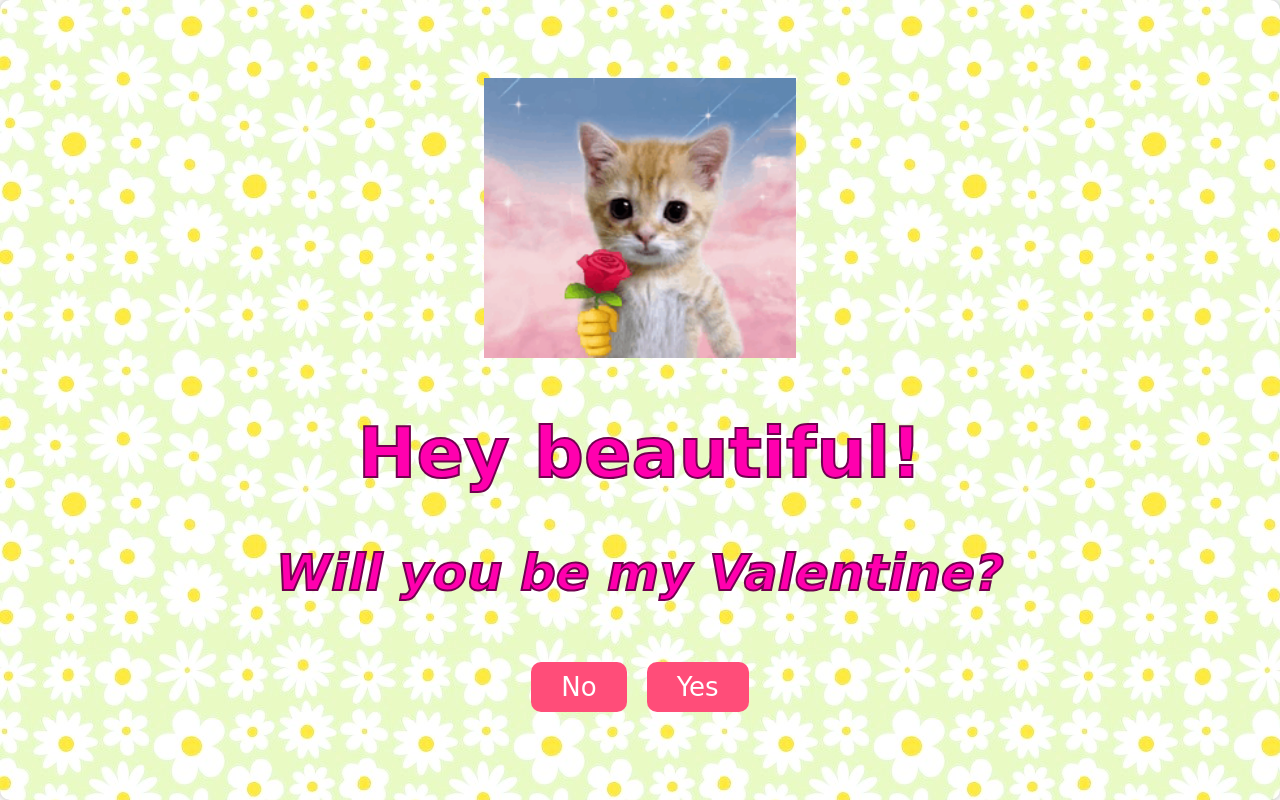
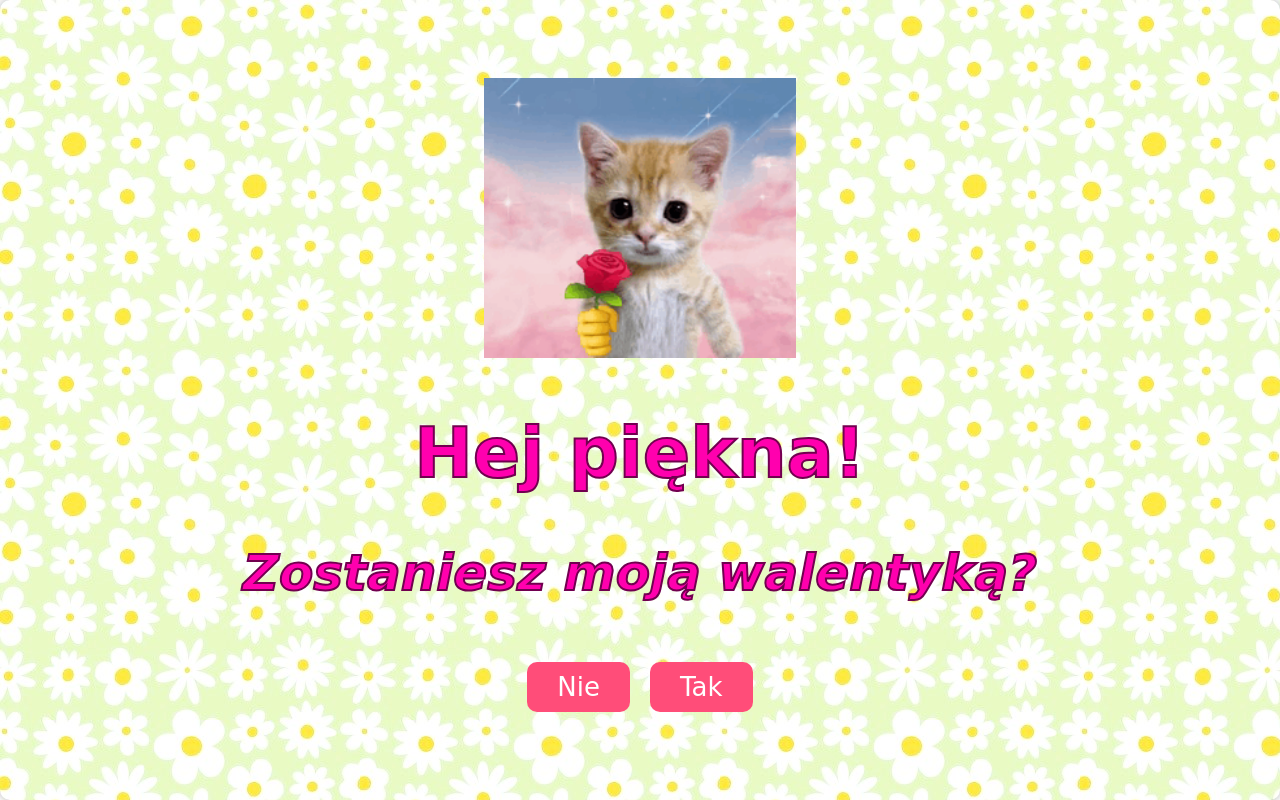
Before and after one commit to xxPesHxx/xxPesHxx.github.io, a plain HTML site: page index.html in a window 1280 px wide. Drawn offline with Linux system fonts and the light colour scheme.

Commit message:
Update index.html

```diff
--- a/index.html
+++ b/index.html
@@ -12,17 +12,17 @@
     <div class="container">
         <div class="Mainprompt">
             <img class="image" src="images/catflower.jpg"></img>
-            <h1 class="hh" id="name">Hey beautiful!</h1>
-            <p class="pp" id="question">Will you be my Valentine?</p>
+            <h1 class="hh" id="name">Hej piękna!</h1>
+            <p class="pp" id="question">Zostaniesz moją walentyką?</p>
             <div class="buttons">
-                <button id="no-button" onclick="showMessage('No')">No</button>
-                <button onclick="showMessage('Yes')" id="yesButton">Yes</button>
+                <button id="no-button" onclick="showMessage('No')">Nie</button>
+                <button onclick="showMessage('Yes')" id="yesButton">Tak</button>
             </div>
             <div class="hidden-message" id="no-message">
-                <p>Nice try, but you can't escape that easily!</p>
+                <p>No chyba coś ci się pomyliło!</p>
             </div>
             <div class="hidden-message" id="yes-message">
-                <p>YAY! See you on the 14th, babygirl.</p>
+                <p>Jej! Do zobaczenia 14stego misiaku.</p>
             </div>
         </div>
     </div>
```
